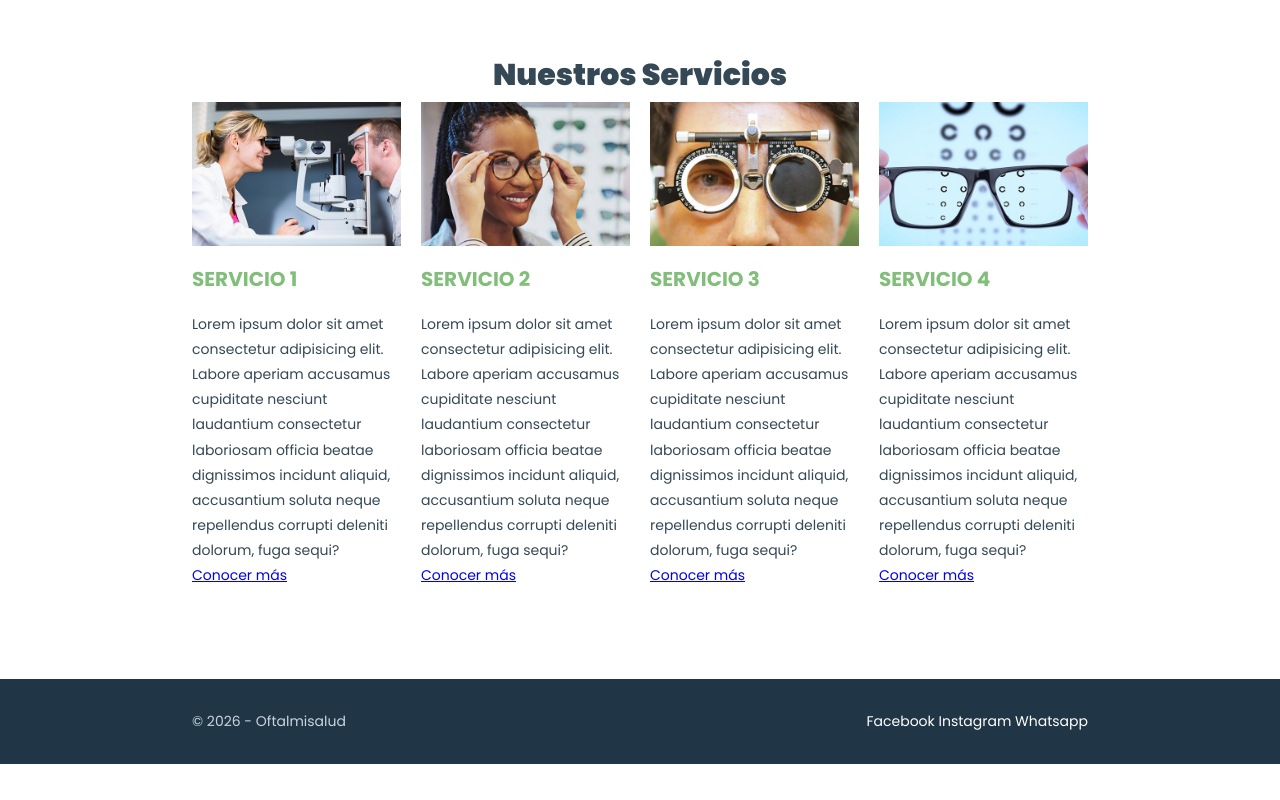
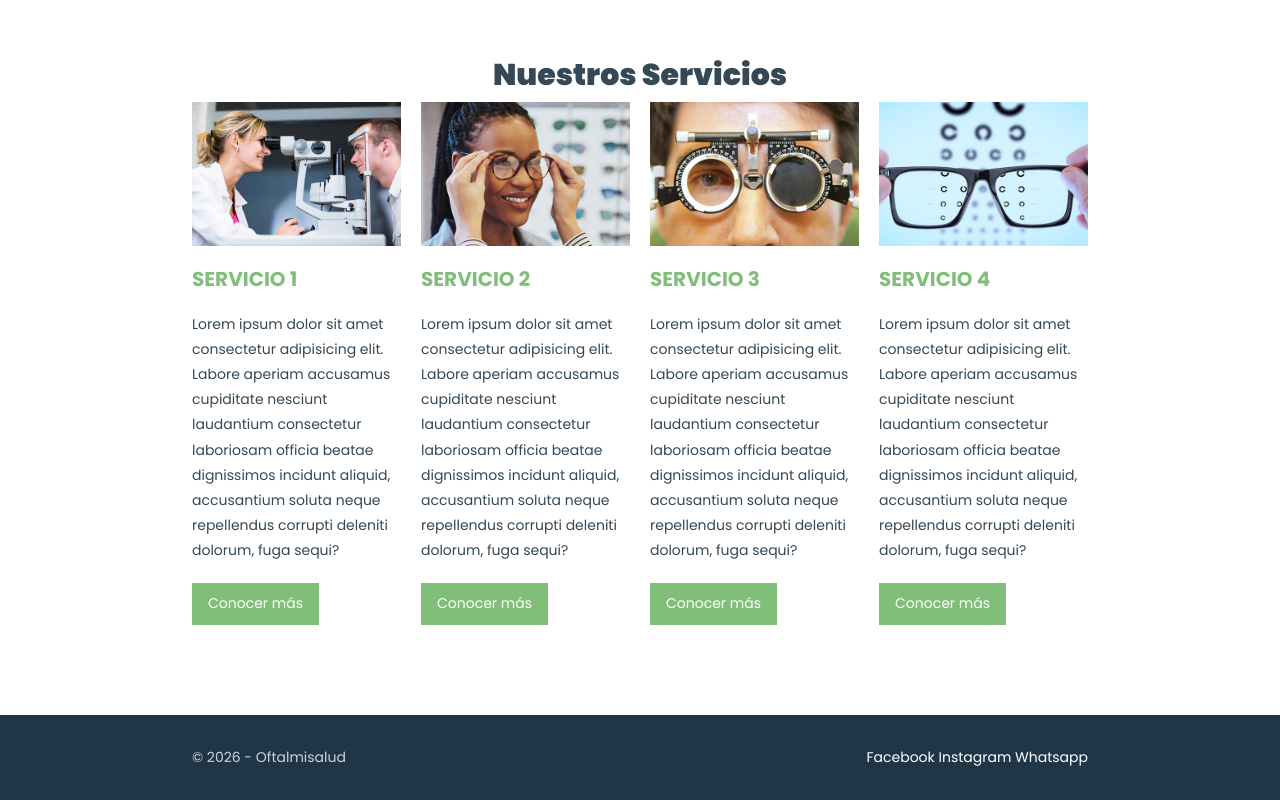
Before and after one commit to Bl4ckNblue/Prueba-HTML, a plain HTML site: page index.html in a window 1280 px wide. Shown: the part 997-1797 px from the top of the page. Before the commit the page ends 1761 px from the top, so only its background shows below. Drawn offline with Linux system fonts and the light colour scheme.

Commit message:
Update styles.css

```diff
--- a/assets/css/styles.css
+++ b/assets/css/styles.css
@@ -63,6 +63,15 @@ img{
     font-size: 20px;
 }
 
+#servicios a {
+    display: inline-block;
+    background-color: var(--color-principal);
+    color: var(--color-fondo);
+    text-decoration: none;
+    padding: 8px 16px;
+    margin-top: 20px;
+}
+
 #pie {
     background-color: var(--color-fondo-footer);
     color: var(--color-texto-footer);
```
